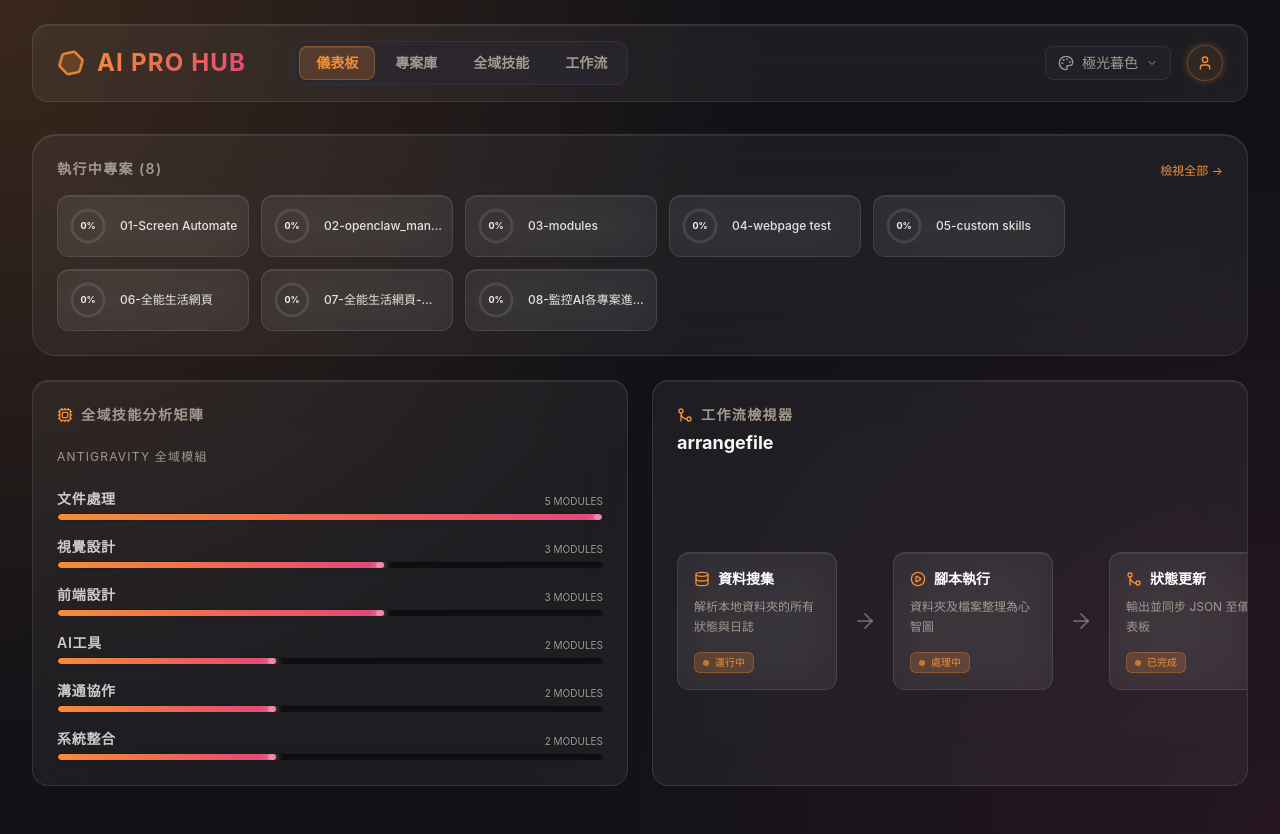
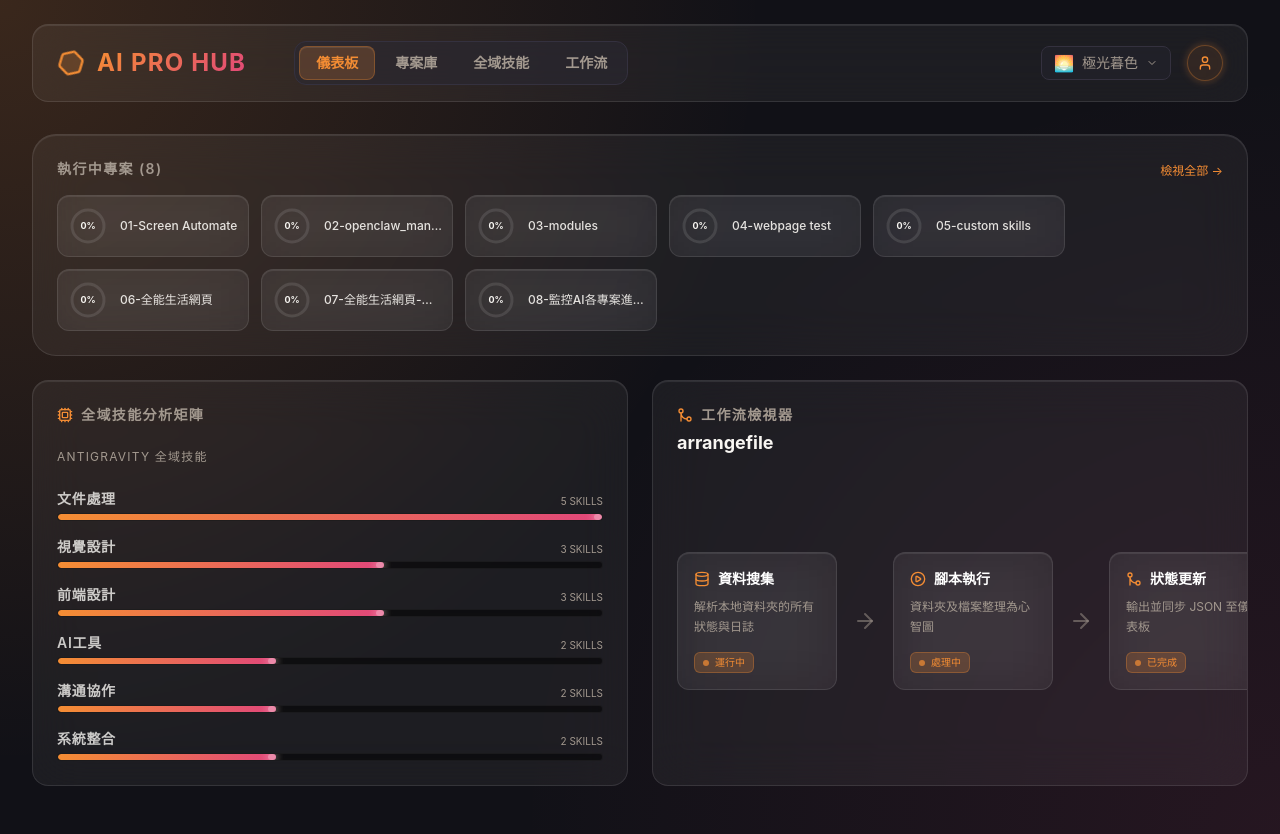
Before and after one commit to hoonsor/ai-pro-hub, a React (Vite) app: page / in a window 1280 px wide. Built offline with nearby package versions, Linux system fonts and the light colour scheme.

Commit message:
fix: SkillsMatrix wording, Tailwind purge of macaron themes, header emoji v0.2.1

```diff
--- a/package.json
+++ b/package.json
@@ -1,7 +1,7 @@
 {
   "name": "tmp-app",
   "private": true,
-  "version": "0.2.0",
+  "version": "0.2.1",
   "type": "module",
   "scripts": {
     "dev": "vite",
--- a/src/components/ThemeProvider.tsx
+++ b/src/components/ThemeProvider.tsx
@@ -15,7 +15,10 @@ const VALID_THEMES: Theme[] = [
   "macaron-peach", "macaron-mint", "macaron-lavender", "macaron-lemon"
 ]
 
-const ALL_THEME_CLASSES = VALID_THEMES.filter(t => t !== "aurora-dusk").map(t => `theme-${t}`)
+const ALL_THEME_CLASSES = [
+  "theme-ocean-breeze", "theme-sakura-garden", "theme-golden-hour",
+  "theme-macaron-peach", "theme-macaron-mint", "theme-macaron-lavender", "theme-macaron-lemon"
+]
 
 interface ThemeProviderProps {
   children: React.ReactNode
--- a/src/components/dashboard/SkillsMatrix.tsx
+++ b/src/components/dashboard/SkillsMatrix.tsx
@@ -23,7 +23,7 @@ export function SkillsMatrix({ tagIndex }: SkillsMatrixProps) {
         全域技能分析矩陣
       </h2>
       <p className="text-xs text-muted-foreground uppercase tracking-widest mb-6 relative z-10">
-        Antigravity 全域模組
+        Antigravity 全域技能
       </p>
 
       <div className="flex flex-col gap-4 flex-1 justify-center relative z-10">
@@ -37,7 +37,7 @@ export function SkillsMatrix({ tagIndex }: SkillsMatrixProps) {
                   {tag.replace("#", "")}
                 </span>
                 <span className="text-[10px] text-muted-foreground group-hover:text-primary transition-colors">
-                  {items.length} MODULES
+                  {items.length} SKILLS
                 </span>
               </div>
               <div className="h-2 w-full bg-black/50 rounded-full border border-white/5 overflow-hidden shadow-inner flex relative">
--- a/src/components/layout/Header.tsx
+++ b/src/components/layout/Header.tsx
@@ -80,9 +80,11 @@ export function Header({ activeTab, setActiveTab }: HeaderProps) {
           <div className="relative">
             <button
               onClick={() => setThemeDropdownOpen(!themeDropdownOpen)}
-              className="px-3 py-1.5 rounded-lg text-muted-foreground hover:text-primary transition-colors flex items-center gap-2 text-sm border border-border bg-secondary/40 hover:bg-secondary/80"
+              className="px-3 py-1.5 rounded-lg text-muted-foreground hover:text-foreground transition-colors flex items-center gap-2 text-sm border border-border bg-secondary/40 hover:bg-secondary/80"
             >
-              <Palette className="size-4" />
+              <span className="text-base leading-none flex items-center">
+                {ALL_THEMES.find(t => t.id === theme)?.emoji || <Palette className="size-4" />}
+              </span>
               <span className="hidden sm:inline-block">
                 {ALL_THEMES.find(t => t.id === theme)?.name || "佈景主題"}
               </span>
```
Also changed, not shown: 1 other file (tests, documents, lock files or other folders).
